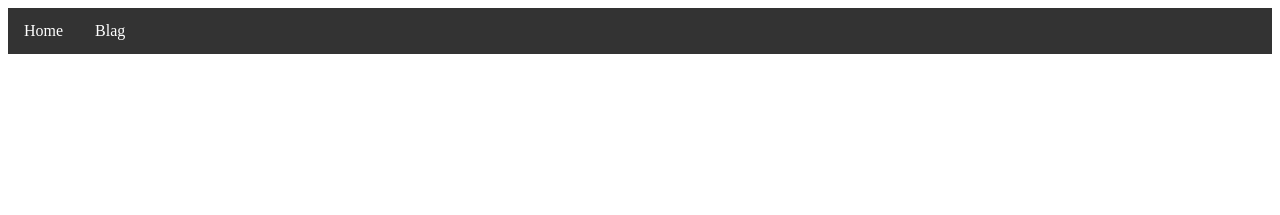
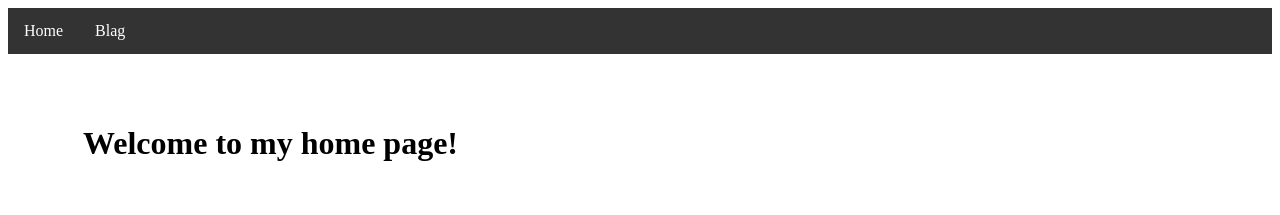
Before and after one commit to zeroxoneafour/zeroxoneafour.github.io, a plain HTML site: page index.html in a window 1280 px wide. Drawn offline with Linux system fonts and the light colour scheme.

Commit message:
css update

```diff
--- a/index.css
+++ b/index.css
@@ -0,0 +1,4 @@
+h1 {
+	align: center;
+	padding: 50px 75px;
+}
--- a/index.html
+++ b/index.html
@@ -3,11 +3,13 @@
 	<head>
 		<title>My Web Page?</title>
 		<link rel="stylesheet" href="titlebar.css">
+		<link rel="stylesheet" href="index.css">
 	</head>
 	<body>
 		<ul class="titlebar">
 			<li class="titlebar"><a class="titlebar" href="/index.html">Home</a></li>
 			<li class="titlebar"><a class="titlebar" href="/blag/index.html">Blag</a></li>
 		</ul>
+		<h1>Welcome to my home page!</h1>
 	<body>
 </html>
```
